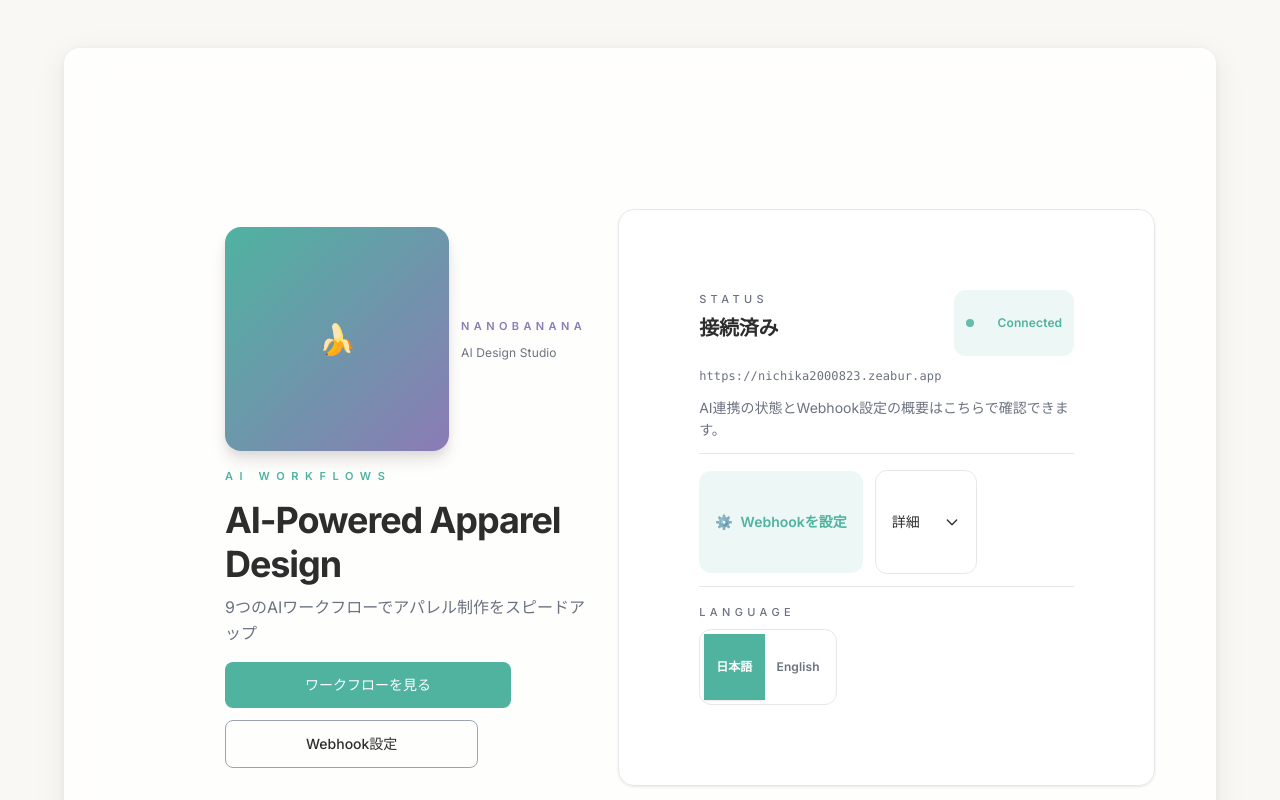
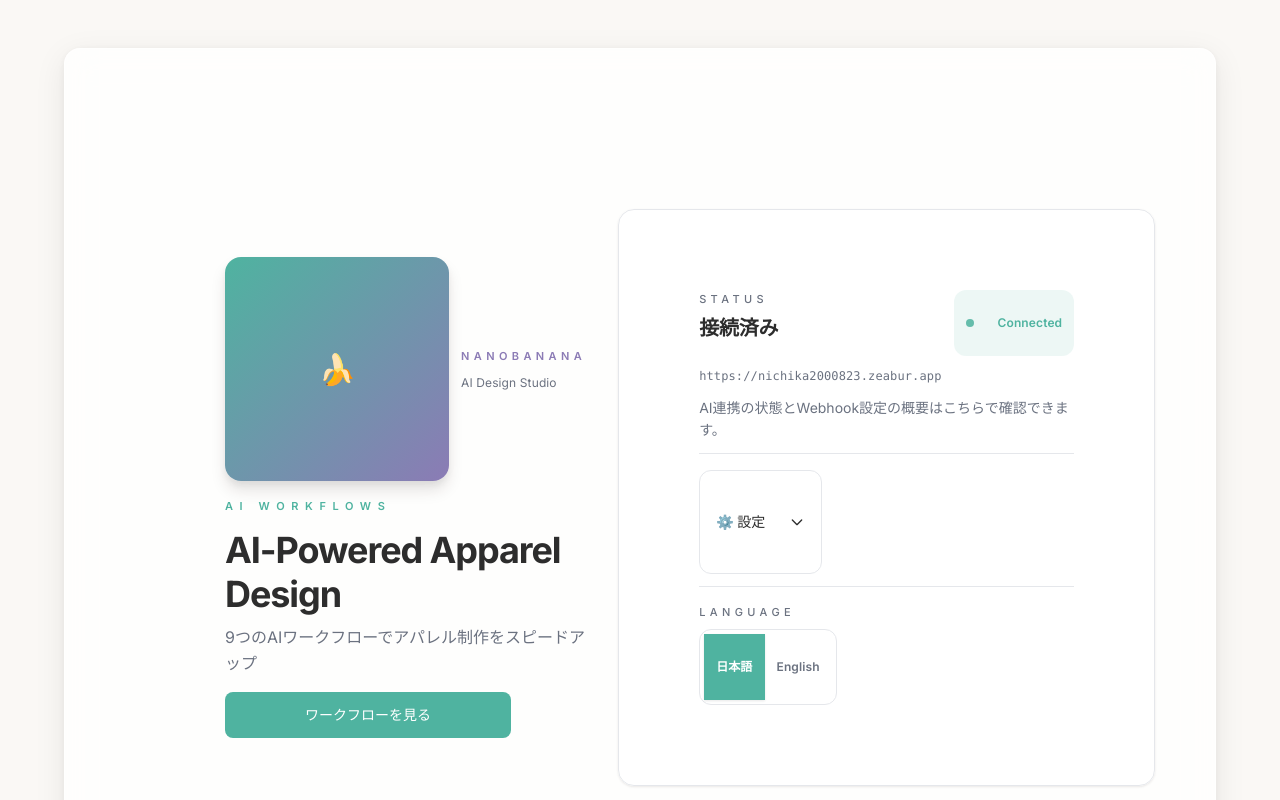
Before and after one commit to nick353/nanobanana-apparel-ai, a React (Vite) app in the folder nanobanana-site/: page / in a window 1280 px wide. Shown: the top 800 px of the page. Built offline with nearby package versions, Linux system fonts and the light colour scheme.

Commit message:
Fix workflow search, simplify settings CTA, and restyle close button

```diff
--- a/nanobanana-site/src/components/FunctionSelector.jsx
+++ b/nanobanana-site/src/components/FunctionSelector.jsx
@@ -68,15 +68,17 @@ const FunctionSelector = ({ functions, selectedFunction, onSelect, locale }) =>
     setExpandedSections(categoryIds.reduce((acc, id) => ({ ...acc, [id]: true }), {}));
   }, [categoryIds]);
 
+  const normalize = (text) => (text || '').toString().normalize('NFKC').toLowerCase();
+
   const filteredFunctions = useMemo(() => {
     if (!searchQuery.trim()) return functions;
 
-    const query = searchQuery.toLowerCase();
+    const query = normalize(searchQuery);
     return functions.filter((fn) => {
       const localized = getLocalizedContent(fn, locale);
       return (
-        localized.name.toLowerCase().includes(query) ||
-        localized.description.toLowerCase().includes(query)
+        normalize(localized.name).includes(query) ||
+        normalize(localized.description).includes(query)
       );
     });
   }, [functions, locale, searchQuery]);
--- a/nanobanana-site/src/components/Header.jsx
+++ b/nanobanana-site/src/components/Header.jsx
@@ -69,13 +69,6 @@ const Header = ({ onOpenSettings, baseUrl, locale = 'ja', onLocaleChange, suppor
           >
             ワークフローを見る
           </button>
-          <button
-            type="button"
-            onClick={onOpenSettings}
-            className="btn-secondary px-32 py-14 text-sm"
-          >
-            Webhook設定
-          </button>
         </div>
       </div>
 
@@ -110,19 +103,11 @@ const Header = ({ onOpenSettings, baseUrl, locale = 'ja', onLocaleChange, suppor
           <div className="flex flex-wrap items-center gap-12 border-t border-very-light-gray pt-16">
             <button
               type="button"
-              onClick={onOpenSettings}
-              className="inline-flex items-center gap-8 rounded-12 bg-muted-teal/10 px-16 py-10 text-sm font-semibold text-muted-teal hover:bg-muted-teal/20 transition-colors duration-150"
-            >
-              <span role="img" aria-hidden="true">⚙️</span>
-              Webhookを設定
-            </button>
-            <button
-              type="button"
               onClick={() => setIsMenuOpen(!isMenuOpen)}
               className="inline-flex items-center gap-6 rounded-12 border border-very-light-gray px-16 py-10 text-sm font-medium text-charcoal hover:border-muted-teal hover:text-muted-teal transition-colors duration-150"
               aria-expanded={isMenuOpen}
             >
-              詳細
+              ⚙️ 設定
               <svg className={`w-16 h-16 transition-transform duration-200 ${isMenuOpen ? 'rotate-180' : ''}`} fill="none" viewBox="0 0 24 24" stroke="currentColor">
                 <path strokeLinecap="round" strokeLinejoin="round" strokeWidth={2} d="M19 9l-7 7-7-7" />
               </svg>
--- a/nanobanana-site/src/components/SettingsModal.jsx
+++ b/nanobanana-site/src/components/SettingsModal.jsx
@@ -54,7 +54,7 @@ const SettingsModal = ({ isOpen, onClose, onSave, baseUrl }) => {
           <button
             type="button"
             onClick={onClose}
-            className="flex items-center justify-center w-40 h-40 rounded-8 bg-very-light-gray text-medium-gray hover:bg-warm-coral/10 hover:text-warm-coral active:scale-95 transition-all duration-150 ml-16"
+            className="flex items-center justify-center w-40 h-40 rounded-full bg-transparent text-medium-gray hover:bg-very-light-gray hover:text-charcoal active:scale-95 transition-all duration-150 ml-16"
             aria-label="設定モーダルを閉じる"
           >
             <svg className="w-20 h-20" fill="none" viewBox="0 0 24 24" stroke="currentColor">
```
